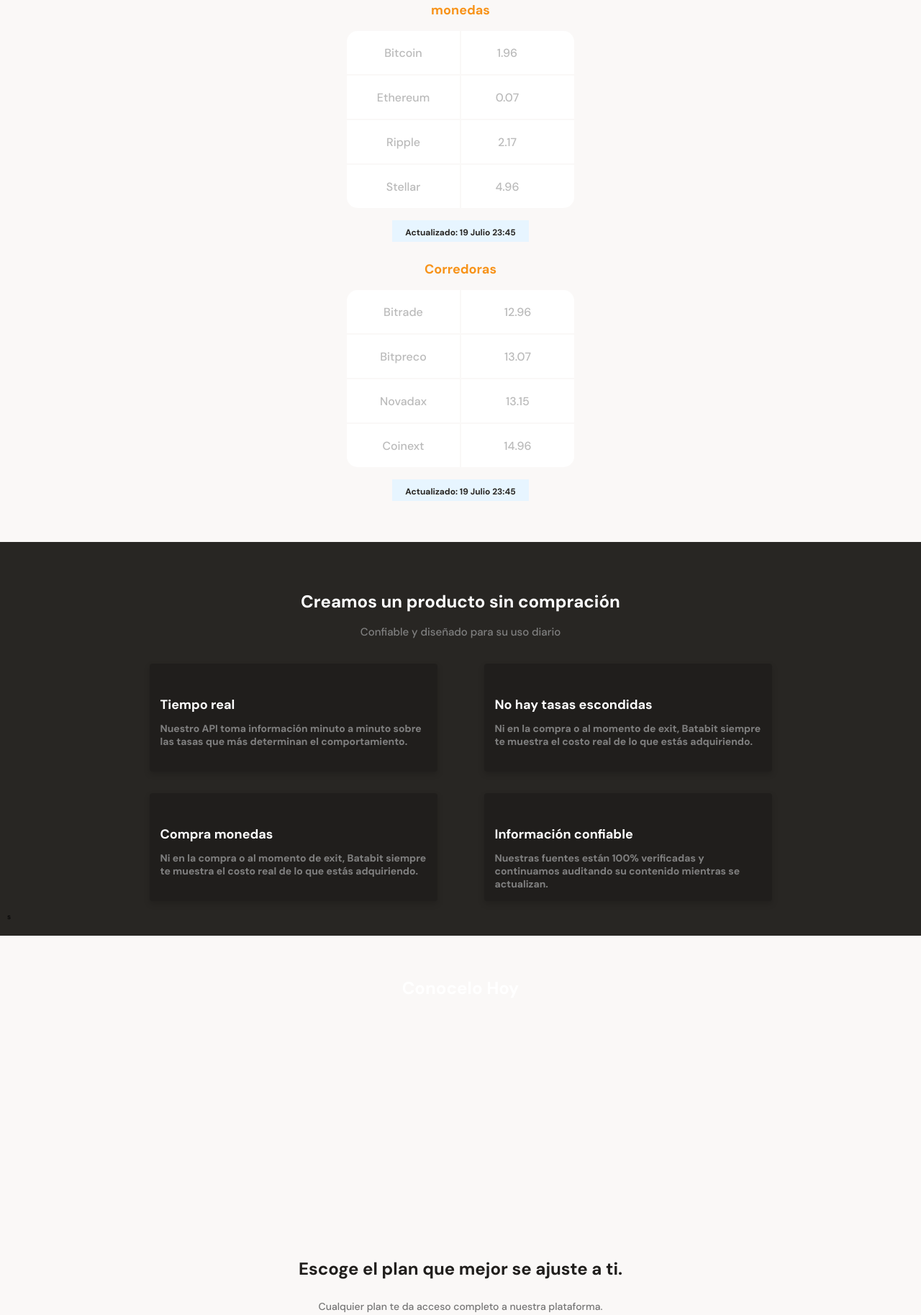
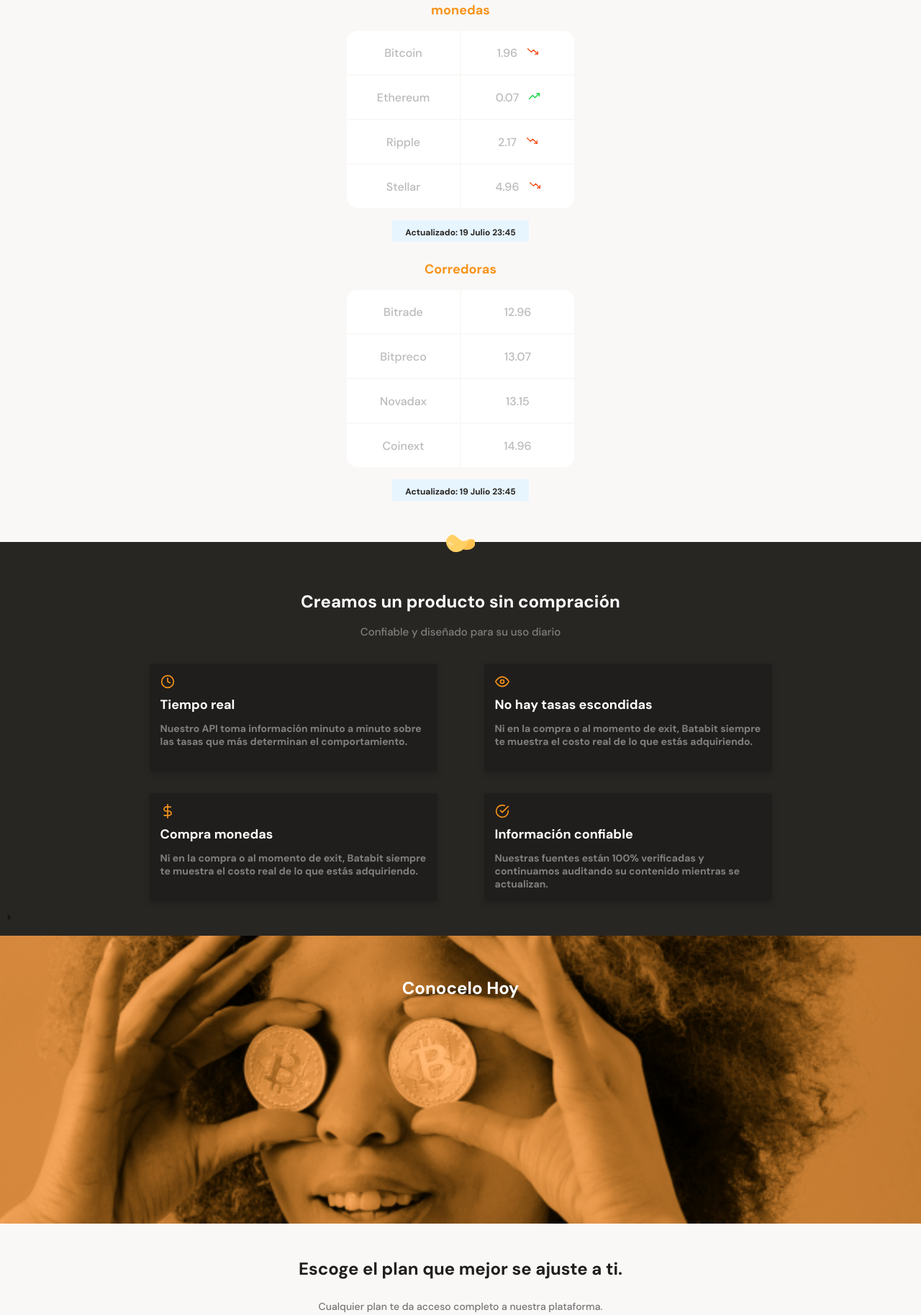
Before and after one commit to cardonagustavo/Pagina-Batata-Bit, a plain HTML site: page Bata Bit/index.html in a window 1280 px wide. Shown: the part 763-2590 px from the top of the page at 72% size. Drawn offline with Linux system fonts and the light colour scheme.

Commit message:
Detalles

```diff
--- a/Bata Bit/css/Style.css
+++ b/Bata Bit/css/Style.css
@@ -102,7 +102,7 @@ header img {
     width: 14px;
     height: 8px;
     margin-left: 10px;
-    background-image: url('../Practica-Platzi/icons/down-arrow.svg'); /*para direccionar hacia una imagen que esta fuera de nuestra carpeta usamos (../), esto nos lleva a fuera de la carpeta y así podemos buscar nuestra imagen*/
+    background-image: url('../icons/down-arrow.svg'); /*para direccionar hacia una imagen que esta fuera de nuestra carpeta usamos (../), esto nos lleva a fuera de la carpeta y así podemos buscar nuestra imagen*/
 }
 
 main {
@@ -131,7 +131,7 @@ main {
     height: 200px;
     margin: 0 auto;
     margin-bottom: 50px;
-    background-image: url(../Practica-Platzi/img/Bitcoin.svg);
+    background-image: url(../img/Bitcoin.svg);
     background-size: cover; /* */
     background-position: center; /* Este nos ayuda a que siempre sin importar el tamaño del contenedor o de la imagen nosotros la  podamos ver en el centro*/
     background-repeat: no-repeat; /* Este lo usamos ya que si la imagen es mas pequeña que el contenedor, background-image lo que hace es replicar la imagen para ocupar el espacio*/
@@ -221,7 +221,7 @@ main {
     width: 15px;
     height: 15px;
     margin-left: 10px;
-    background-image: url(../Practica-Platzi/icons/trending-down.svg);
+    background-image: url(../icons/trending-down.svg);
     background-size: cover;
     background-position: center;
     background-repeat: no-repeat;
@@ -231,7 +231,7 @@ main {
     width: 15px;
     height: 15px;
     margin-left: 10px;
-    background-image: url(../Practica-Platzi/icons/trending-up.svg);
+    background-image: url(../icons/trending-up.svg);
     background-size: cover;
     background-position: center;
     background-repeat: no-repeat;
@@ -270,7 +270,7 @@ main {
     height: 25px;
     top: -10px;
     left: calc(50% - 20px);
-    background-image: url(../Practica-Platzi/icons/batata.svg);
+    background-image: url(../icons/batata.svg);
 }
 
 .product-detalle--title {
@@ -315,7 +315,7 @@ main {
     width: 20px;
     height: 20px;
     margin-bottom: 10px;
-    background-image: url(../Practica-Platzi/icons/clock.svg);
+    background-image: url(../icons/clock.svg);
     background-size: cover;
     background-position: center;
     background-repeat: no-repeat;
@@ -341,7 +341,7 @@ main {
     width: 20px;
     height: 20px;
     margin-bottom: 10px;
-    background-image: url(../Practica-Platzi/icons/eye.svg);
+    background-image: url(../icons/eye.svg);
     background-size: cover;
     background-position: center;
     background-repeat: no-repeat;
@@ -351,7 +351,7 @@ main {
     width: 20px;
     height: 20px;
     margin-bottom: 10px;
-    background-image: url(../Practica-Platzi/icons/dollar-sign.svg);
+    background-image: url(../icons/dollar-sign.svg);
     background-size: cover;
     background-position: center;
     background-repeat: no-repeat;
@@ -361,7 +361,7 @@ main {
     width: 20px;
     height: 20px;
     margin-bottom: 10px;
-    background-image: url(../Practica-Platzi/icons/check-circle.svg);
+    background-image: url(../icons/check-circle.svg);
     background-size: cover;
     background-position: center;
     background-repeat: no-repeat;
@@ -371,7 +371,7 @@ main {
     width: 100%;
     min-width: 320px;
     height: 50vh;
-    background-image: url(../Practica-Platzi/img/bitcoinbaby2x.jpg);
+    background-image: url(../img/bitcoinbaby2x.png);
     background-position: center;
     background-size: cover;
     background-repeat: no-repeat;
@@ -498,7 +498,7 @@ main {
     display: inline-block;
     width: 20px;
     height: 20px;
-    background-image: url(../Practica-Platzi/icons/orange-right-arrow.svg);
+    background-image: url(../icons/orange-right-arrow.svg);
     vertical-align: text-bottom;
 }
 
--- a/Bata Bit/index.html
+++ b/Bata Bit/index.html
@@ -6,7 +6,7 @@
     <meta http-equiv="X-UA-Compatible" content="IE=edge">
     <meta name="viewport" content="width=device-width, initial-scale=1.0">
     <title>Document</title>
-    <link rel="stylesheet" href="./Style.css" />
+    <link rel="stylesheet" href="./css/Style.css" />
     <link rel="stylesheet" href="./css/Tablet.css" media="(min-width: 930px)" />
     <!--agregamos dos estilos con la finalidad de "decir" al navegador que una vez llegue a 930px descargue los estilos de css/tablet-->
     <link rel="preconnect" href="https://fonts.googleapis.com">
@@ -173,7 +173,7 @@
             </ul>
         </section>
         <section class="right">
-            <img src="../Practica-Platzi/img/logo-footer.svg" alt="Logo de Badatabit 2020">
+            <img src="../Bata Bit/img/logo-footer.svg" alt="Logo de Badatabit 2020">
         </section>
     </footer>
 </body>
```
